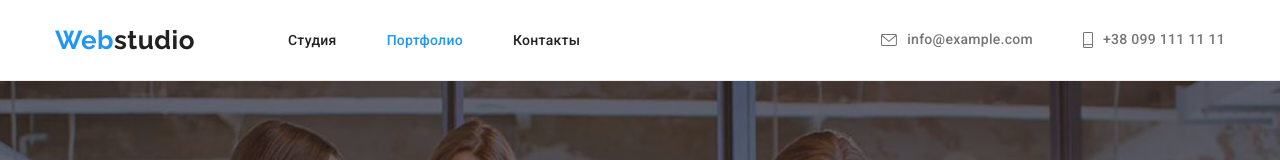
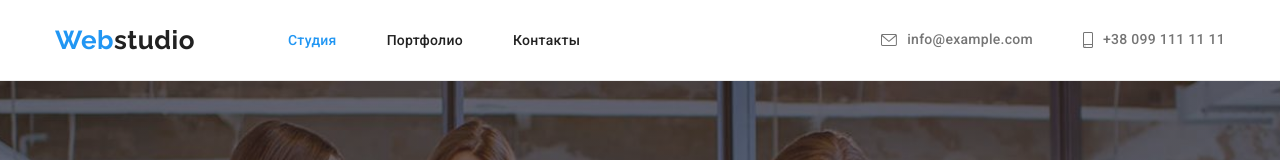
Before and after one commit to IemetsO/goit-markup-hw-04, a plain HTML site: page index.html in a window 1280 px wide. Shown: the top 160 px of the page. Drawn offline with nearby package versions, Linux system fonts and the light colour scheme.

Commit message:
finished

```diff
--- a/index.html
+++ b/index.html
@@ -28,9 +28,9 @@
           >Web<span class="accent">studio</span></a
         >
         <ul class="site-nav list">
-          <li class="item"><a href="./index.html" class="link">Студия</a></li>
+          <li class="item"><a href="./index.html" class="link current">Студия</a></li>
           <li class="item">
-            <a href="./portfolio.html" class="link current">Портфолио</a>
+            <a href="./portfolio.html" class="link">Портфолио</a>
           </li>
           <li class="item"><a href="" class="link">Контакты</a></li>
         </ul>
```
